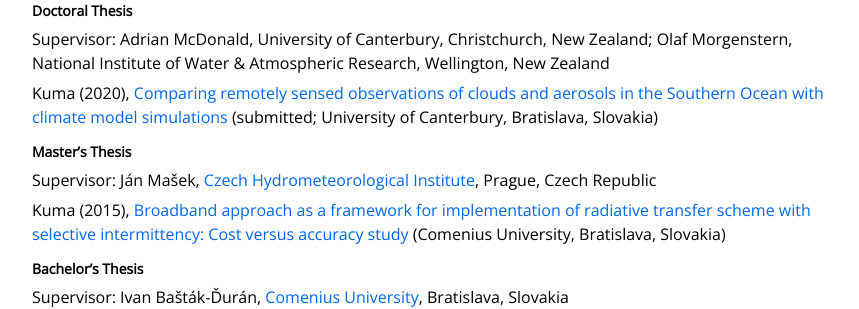
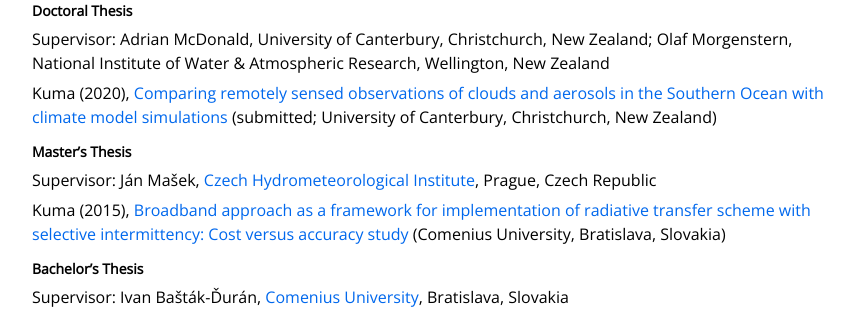
Before and after one commit to peterkuma/peterkuma.net, a Jekyll site: the page built from science/index.md, in a window 1280 px wide. Shown: the part 1611-1920 px from the top of the page, without its empty margins (208-1067 px from the left). Built offline with Jekyll 4.4.1, drawn with Linux system fonts in a browser that asks for light colours.

Commit message:
Fix typo

```diff
--- a/science/index.md
+++ b/science/index.md
@@ -65,7 +65,7 @@
 
 Supervisor: Adrian McDonald, University of Canterbury, Christchurch, New Zealand; Olaf Morgenstern, National Institute of Water & Atmospheric Research, Wellington, New Zealand
 
-Kuma (2020), [Comparing remotely sensed observations of clouds and aerosols in the Southern Ocean with climate model simulations](https://zenodo.org/record/3865850) (submitted; University of Canterbury, Bratislava, Slovakia)
+Kuma (2020), [Comparing remotely sensed observations of clouds and aerosols in the Southern Ocean with climate model simulations](https://zenodo.org/record/3865850) (submitted; University of Canterbury, Christchurch, New Zealand)
 
 ### Master's Thesis
 
```
